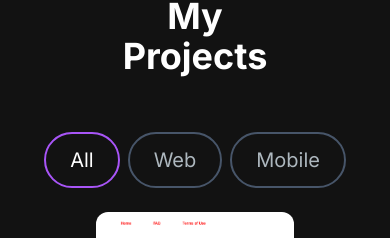
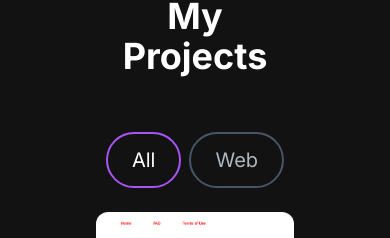
Before and after one commit to gxxllx/my-portfolio, a Next.js app: page / in a window 390 px wide. Shown: the part 1680-1918 px from the top of the page. Built offline with nearby package versions, Linux system fonts and the light colour scheme.

Commit message:
se eliminar temporalmente mobile

```diff
--- a/src/components/ProjectsSection.jsx
+++ b/src/components/ProjectsSection.jsx
@@ -60,11 +60,11 @@ const ProjectsSection = () => {
           name="Web"
           isSelected={tag === "Web"}
         />
-        <ProjectTag
+        {/* <ProjectTag
           onClick={handleTagChange}
           name="Mobile"
           isSelected={tag === "Mobile"}
-        />
+        /> */}
       </div>
       <div className="grid md:grid-cols-3 gap-8 md:gap-12">
         {filteredProjects.map((project) => (
```
